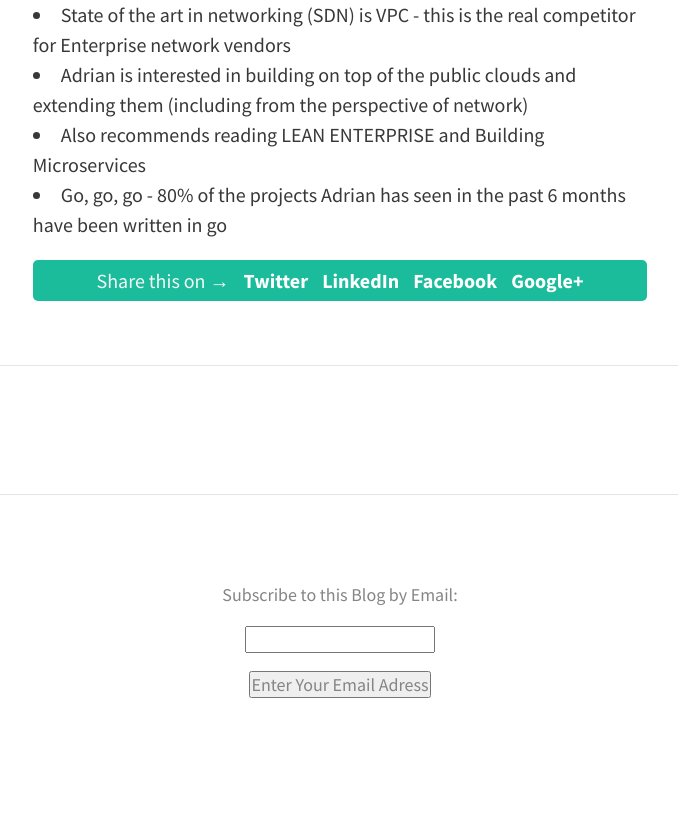
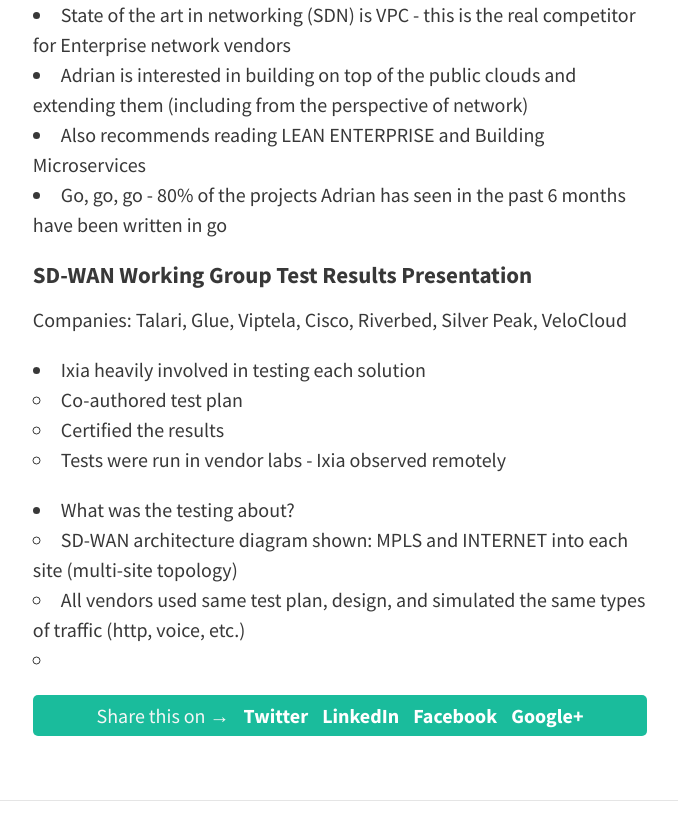
Before and after one commit to jedelman8/jedelman8.github.com, a Jekyll site: the page built from _posts/2015-05-13-onug-spring-2015.md, in a window 1280 px wide and 900 px high, scrolled down 2173 px. Shown: the top 840 px of the window, without its empty margins (300-978 px from the left). Built offline with Jekyll 4.4.1, drawn with Linux system fonts in a browser that asks for light colours; nearby versions of some CDN libraries; comment, search, counter and statistics services are not loaded; before the commit the page ends 2939 px from its top, so only the background shows below that.

Commit message:
updates for onug

```diff
--- a/_posts/2015-05-13-onug-spring-2015.md
+++ b/_posts/2015-05-13-onug-spring-2015.md
@@ -48,3 +48,16 @@
 * Adrian is interested in building on top of the public clouds and extending them (including from the perspective of network)
 * Also recommends reading LEAN ENTERPRISE and Building Microservices
 * Go, go, go - 80% of the projects Adrian has seen in the past 6 months have been written in go
+
+#### SD-WAN Working Group Test Results Presentation
+
+Companies: Talari, Glue, Viptela, Cisco, Riverbed, Silver Peak, VeloCloud
+
+* Ixia heavily involved in testing each solution
+  * Co-authored test plan
+  * Certified the results
+  * Tests were run in vendor labs - Ixia observed remotely
+* What was the testing about?
+  * SD-WAN architecture diagram shown: MPLS and INTERNET into each site (multi-site topology)
+  * All vendors used same test plan, design, and simulated the same types of traffic (http, voice, etc.)
+  *
```
